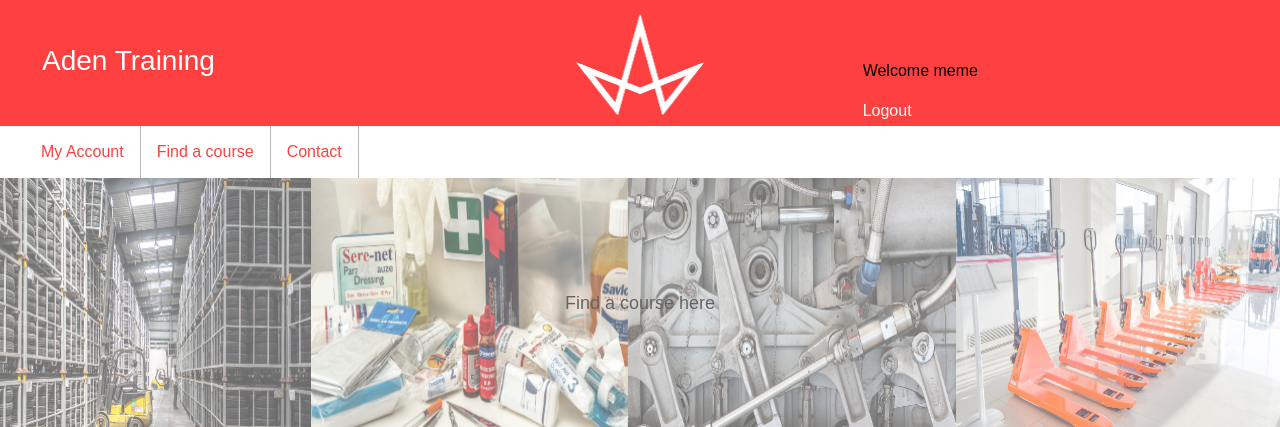
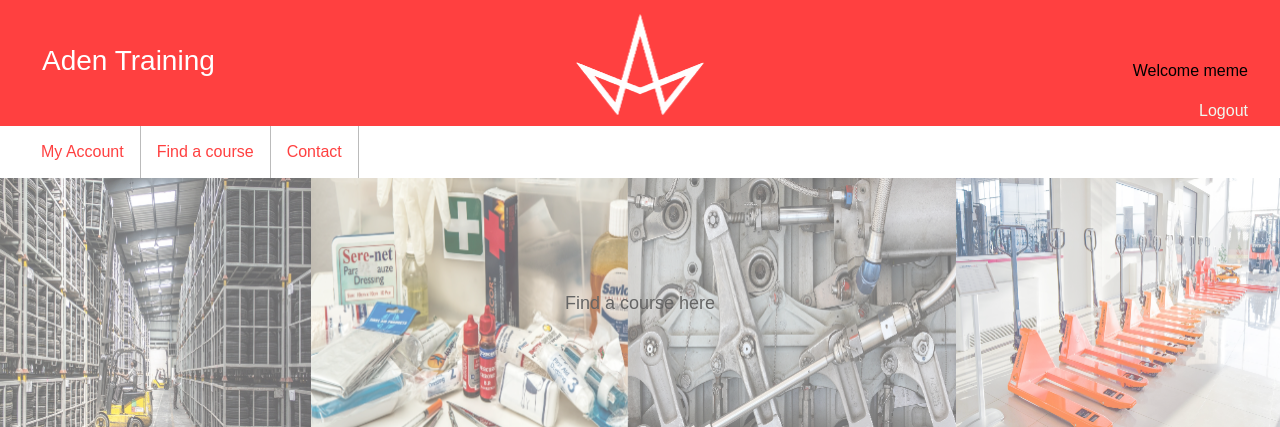
Before and after one commit to Aden-Training/Training_Portal, a Flask app: page /findcourse in a window 1280 px wide. Shown: the top 427 px of the page. Run offline with Flask 2, Linux system fonts and the light colour scheme; a user stored in the database is signed in; data comes from the database, SQL or seed files in the repository; both versions use the stored data as it was after the commit; some libraries are stand-ins or nearby versions.

Commit message:
moved session info to the right

```diff
--- a/static/css/master.css
+++ b/static/css/master.css
@@ -171,3 +171,7 @@ ul li a:hover{
 #divOffshore{
   display: none;
 }
+
+#sessionDetails{
+  text-align: right;
+}
--- a/templates/base.html
+++ b/templates/base.html
@@ -22,7 +22,7 @@
             <img src="{{url_for('static', filename = 'img/adenFlame_white.png')}}" alt="imageHead" style="width:136.5px;height:109.5px;" class="headerImage">
           </a>
         </div>
-        <div class="col-md-4 col-sm-2">
+        <div class="col-md-4 col-sm-2" id="sessionDetails">
           {% if session['user'] %}
           <p>Welcome {{session['user']}}</p>
           <a href="/logout">Logout</a>
--- a/templates/findcourse.html
+++ b/templates/findcourse.html
@@ -19,14 +19,6 @@
                 </div>
             </div>
         </div>
-        {% with messages = get_flashed_messages() %}
-        {% if messages %}
-            {% for message in messages %}
-                <h4>{{message}}</h4>
-            {% endfor %}
-        {% endif %}
-
-    {% endwith %}
         <div class="col-md-8" id="coursesTo">
             <div class="catexpand">
                 <div class="catexpandHGV" id="divHGV">
```
Also changed, not shown: db/database.db.
